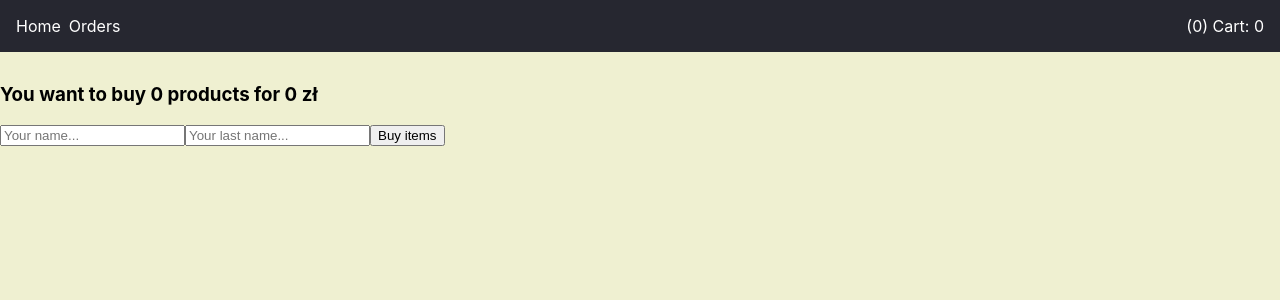
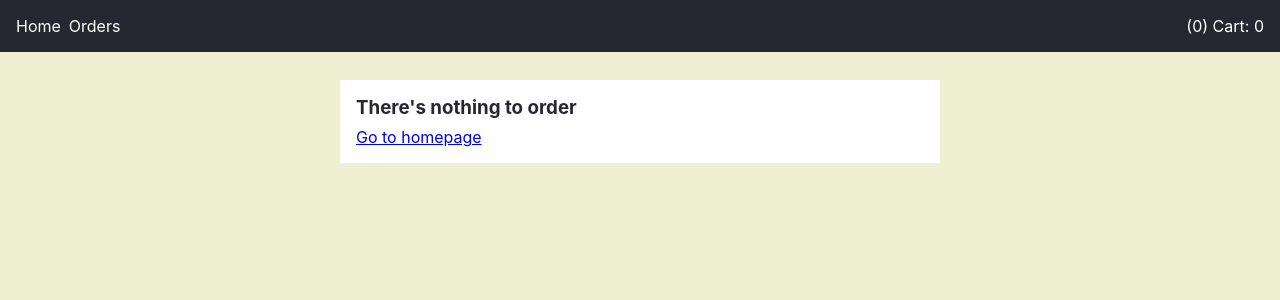
Before and after one commit to PTR-KLK/shop-redux, a React (Create React App) app: page /simple-shop/cart/order in a window 1280 px wide. Shown: the top 300 px of the page. Built offline with nearby package versions, Linux system fonts and the light colour scheme.

Commit message:
styling and interface changes

```diff
--- a/src/components/cartSection/cartSection.component.js
+++ b/src/components/cartSection/cartSection.component.js
@@ -4,7 +4,7 @@ import {
   selectCartTotal,
   selectCartLength,
 } from "../../modules/cart/cart.selector";
-import { Container, Title, Button } from "./cartSection.styles";
+import { Container, Title, OrderLink } from "./cartSection.styles";
 
 function CartSection({ cartTotal, cartLength }) {
   return (
@@ -17,7 +17,7 @@ function CartSection({ cartTotal, cartLength }) {
         <br />
         {cartLength === 0 ? null : `${cartTotal} zł`}
       </Title>
-      <Button>Order Items</Button>
+      <OrderLink disabled={cartLength === 0} to="/simple-shop/cart/order">Order Items</OrderLink>
     </Container>
   );
 }
--- a/src/components/cartSection/cartSection.styles.js
+++ b/src/components/cartSection/cartSection.styles.js
@@ -1,5 +1,6 @@
 import styled from "styled-components";
 import { colors, breakpoints } from "../../utils/theme"
+import { Link } from "react-router-dom";
 
 export const Container = styled.section`
     max-width: calc(600px - 2rem);
@@ -17,12 +18,14 @@ export const Title = styled.h3`
     margin: 0 0 0.5rem;
 `;
 
-export const Button = styled.button`
-    width: 100%;
-    background: ${colors.secondary};
+export const OrderLink = styled(Link)`
+    display: block;
+    background: ${props => props.disabled ? "gray" : colors.secondary};
+    cursor: ${props => props.disabled ? "not-allowed" : "pointer"};
     color: ${colors.light};
     padding: 1rem;
     font-size: 1rem;
     border: none;
-    cursor: pointer;
+    text-decoration: none;
+    font-weight: bold;
 `;
--- /dev/null
+++ b/src/components/orderSection/orderSection.component.js
@@ -0,0 +1,91 @@
+import React, { useState } from "react";
+import { connect } from "react-redux";
+import {
+  selectCart,
+  selectCartTotal,
+  selectCartLength,
+} from "../../modules/cart/cart.selector";
+import { selectOrders } from "../../modules/orders/orders.selector";
+import { ACTION_PLACE_ORDER } from "../../modules/orders/orders.action";
+import { ACTION_CLEAR_CART } from "../../modules/cart/cart.action";
+import { Container, Title, Form, Input } from "./orderSection.styles";
+import { Link } from "react-router-dom";
+
+function OrderSection({
+  cart,
+  cartTotal,
+  cartLength,
+  actionPlaceOrder,
+  actionClearCart,
+  orders,
+}) {
+  const [nameInput, setName] = useState("");
+  const [lastNameInput, setLastName] = useState("");
+
+  const handleName = (event) => {
+    setName(event.target.value);
+  };
+  const handleLastName = (event) => {
+    setLastName(event.target.value);
+  };
+
+  const handleSubmit = (event) => {
+    event.preventDefault();
+    actionPlaceOrder(nameInput, lastNameInput, cart);
+    actionClearCart();
+    setName("");
+    setLastName("");
+  };
+
+  return (
+    <Container>
+      {cart.length !== 0 ? (
+        <>
+          <Title>
+            You want to buy {cartLength}{" "}
+            {cartLength === 1 ? "product" : "products"} for {cartTotal} zł
+          </Title>
+          <Form onSubmit={handleSubmit}>
+            <Input
+              value={nameInput}
+              onChange={handleName}
+              placeholder="Your name..."
+            />
+            <Input
+              value={lastNameInput}
+              onChange={handleLastName}
+              placeholder="Your last name..."
+            />
+            <Input type="submit" value="Buy items" />
+          </Form>
+        </>
+      ) : orders.length !== 0 ? (
+        <>
+          <Title>Thank you for ordering items in our shop</Title>
+          <Link to="/simple-shop/">Go to homepage</Link>
+          <Link to="/simple-shop/orders">Check your orders</Link>
+        </>
+      ) : (
+        <>
+          <Title>There's nothing to order</Title>
+          <Link to="/simple-shop/">Go to homepage</Link>
+        </>
+      )}
+    </Container>
+  );
+}
+
+const mapStateToProps = (state) => ({
+  cart: selectCart(state),
+  cartTotal: selectCartTotal(state),
+  cartLength: selectCartLength(state),
+  orders: selectOrders(state),
+});
+
+const mapDispatchToProps = (dispatch) => ({
+  actionPlaceOrder: (name, lastName, items) =>
+    dispatch(ACTION_PLACE_ORDER(name, lastName, items)),
+  actionClearCart: () => dispatch(ACTION_CLEAR_CART()),
+});
+
+export default connect(mapStateToProps, mapDispatchToProps)(OrderSection);
--- /dev/null
+++ b/src/components/orderSection/orderSection.styles.js
@@ -0,0 +1,47 @@
+import styled from "styled-components";
+import { colors, breakpoints } from "../../utils/theme";
+
+export const Container = styled.section`
+  display: flex;
+  flex-direction: column;
+  max-width: calc(600px - 2rem);
+  margin: 1rem;
+  padding: 1rem;
+  color: ${colors.dark};
+  background: ${colors.light};
+
+  p {
+    margin: 0.5rem;
+  }
+
+  @media (min-width: ${breakpoints.tablet}) {
+    margin: 1rem auto;
+  }
+`;
+
+export const Title = styled.h3`
+  margin: 0 0 0.5rem;
+`;
+
+export const Form = styled.form`
+  display: flex;
+  flex-direction: column;
+`;
+
+export const Input = styled.input`
+  font-size: 1rem;
+  padding: 0.25rem;
+  margin: 0 0 0.5rem;
+
+  ${(props) =>
+    props.type === "submit"
+      ? `
+        background: ${colors.secondary};
+        cursor: pointer;
+        color: ${colors.light};
+        padding: 1rem;
+        border: none;
+        font-weight: bold;
+        `
+      : null}
+`;
--- a/src/components/productList/productList.component.js
+++ b/src/components/productList/productList.component.js
@@ -1,11 +1,16 @@
-import React from 'react';
-import { ProductListContainer } from './productList.styles';
-import Product from '../product/product.component';
+import React from "react";
+import { ProductListContainer, Header } from "./productList.styles";
+import Product from "../product/product.component";
 
-function ProductList({list}) {
-
+function ProductList({ list, no, name, lastName }) {
   return (
     <ProductListContainer>
+      {name ? (
+        <Header>
+          <h3>Order no. {no + 1}</h3>
+          <p>{name + " " + lastName}</p>
+        </Header>
+      ) : null}
       {list.map((e) => {
         return (
           <Product
--- a/src/components/productList/productList.styles.js
+++ b/src/components/productList/productList.styles.js
@@ -1,7 +1,29 @@
 import styled from "styled-components";
+import { colors, breakpoints } from "../../utils/theme";
 
 export const ProductListContainer = styled.div`
-    margin: 3rem auto 0;
-    max-width: 600px;
-    padding: 1rem 1rem 0;
+  margin: 3rem auto 0;
+  max-width: 600px;
+  padding: 1rem 1rem 0;
 `;
+
+export const Header = styled.header`
+  display: flex;
+  flex-direction: column;
+  padding: 1rem;
+  color: ${colors.dark};
+  background: ${colors.light};
+
+  h3 {
+    margin: 0;
+  }
+
+  p {
+    margin: 0.5rem 0;
+    font-size: 1rem;
+  }
+
+  @media (min-width: ${breakpoints.tablet}) {
+    margin: 1rem auto;
+  }
+`;
--- a/src/modules/cart/cart.action.js
+++ b/src/modules/cart/cart.action.js
@@ -1,6 +1,7 @@
 export const CART_ACTION_TYPES = {
   ADD_ITEM: "ADD_ITEM",
   REMOVE_ITEM: "REMOVE_ITEM",
+  CLEAR_CART: "CLEAR_CART",
 };
 
 export const ACTION_ADD_ITEM = (item) => {
@@ -16,3 +17,9 @@ export const ACTION_REMOVE_ITEM = (id) => {
     id: id,
   };
 };
+
+export const ACTION_CLEAR_CART = () => {
+  return {
+    type: CART_ACTION_TYPES.CLEAR_CART,
+  };
+};
--- a/src/modules/cart/cart.reducer.js
+++ b/src/modules/cart/cart.reducer.js
@@ -14,7 +14,12 @@ export default (state = INITIAL_STATE, action) => {
     case CART_ACTION_TYPES.REMOVE_ITEM:
       return (state = {
         ...state,
-        cart: state.cart.filter(e => e.id!== action.id),
+        cart: state.cart.filter((e) => e.id !== action.id),
+      });
+    case CART_ACTION_TYPES.CLEAR_CART:
+      return (state = {
+        ...state,
+        cart: [],
       });
     default:
       return state;
--- a/src/pages/Order.js
+++ b/src/pages/Order.js
@@ -1,64 +1,20 @@
-import React, { useState } from "react";
+import React from "react";
 import { connect } from "react-redux";
-import {
-  selectCart,
-  selectCartTotal,
-  selectCartLength,
-} from "../modules/cart/cart.selector";
-import { ACTION_PLACE_ORDER } from "../modules/orders/orders.action";
+import { selectCart } from "../modules/cart/cart.selector";
 import ProductList from "../components/productList/productList.component";
+import OrderSection from "../components/orderSection/orderSection.component";
 
-function Order({ cart, cartTotal, cartLength, actionPlaceOrder }) {
-  const [nameInput, setName] = useState("");
-  const [lastNameInput, setLastName] = useState("");
-
-  const handleName = (event) => {
-    setName(event.target.value);
-  };
-  const handleLastName = (event) => {
-    setLastName(event.target.value);
-  };
-
-  const handleSubmit = (event) => {
-    event.preventDefault();
-    actionPlaceOrder(nameInput, lastNameInput, cart);
-    setName("");
-    setLastName("");
-  };
-
+function Order({ cart }) {
   return (
     <>
       <ProductList list={cart} />
-      <h3>
-        You want to buy {cartLength} {cartLength === 1 ? "product" : "products"}{" "}
-        for {cartTotal} zł
-      </h3>
-      <form onSubmit={handleSubmit}>
-        <input
-          value={nameInput}
-          onChange={handleName}
-          placeholder="Your name..."
-        />
-        <input
-          value={lastNameInput}
-          onChange={handleLastName}
-          placeholder="Your last name..."
-        />
-        <input type="submit" value="Buy items" />
-      </form>
+      <OrderSection />
     </>
   );
 }
 
 const mapStateToProps = (state) => ({
   cart: selectCart(state),
-  cartTotal: selectCartTotal(state),
-  cartLength: selectCartLength(state),
 });
 
-const mapDispatchToProps = (dispatch) => ({
-  actionPlaceOrder: (name, lastName, items) =>
-    dispatch(ACTION_PLACE_ORDER(name, lastName, items)),
-});
-
-export default connect(mapStateToProps, mapDispatchToProps)(Order);
+export default connect(mapStateToProps, null)(Order);
--- a/src/pages/YourOrders.js
+++ b/src/pages/YourOrders.js
@@ -8,11 +8,13 @@ function YourOrders({ orders }) {
     <>
       {orders.map((e, idx) => {
         return (
-          <>
-            <ProductList key={idx} list={e.items} />
-            <h3>Order no.{idx}</h3>
-            <h3>{e.name + " " + e.lastName}</h3>
-          </>
+          <ProductList
+            key={idx}
+            list={e.items}
+            no={idx}
+            name={e.name}
+            lastName={e.lastName}
+          />
         );
       })}
     </>
```
